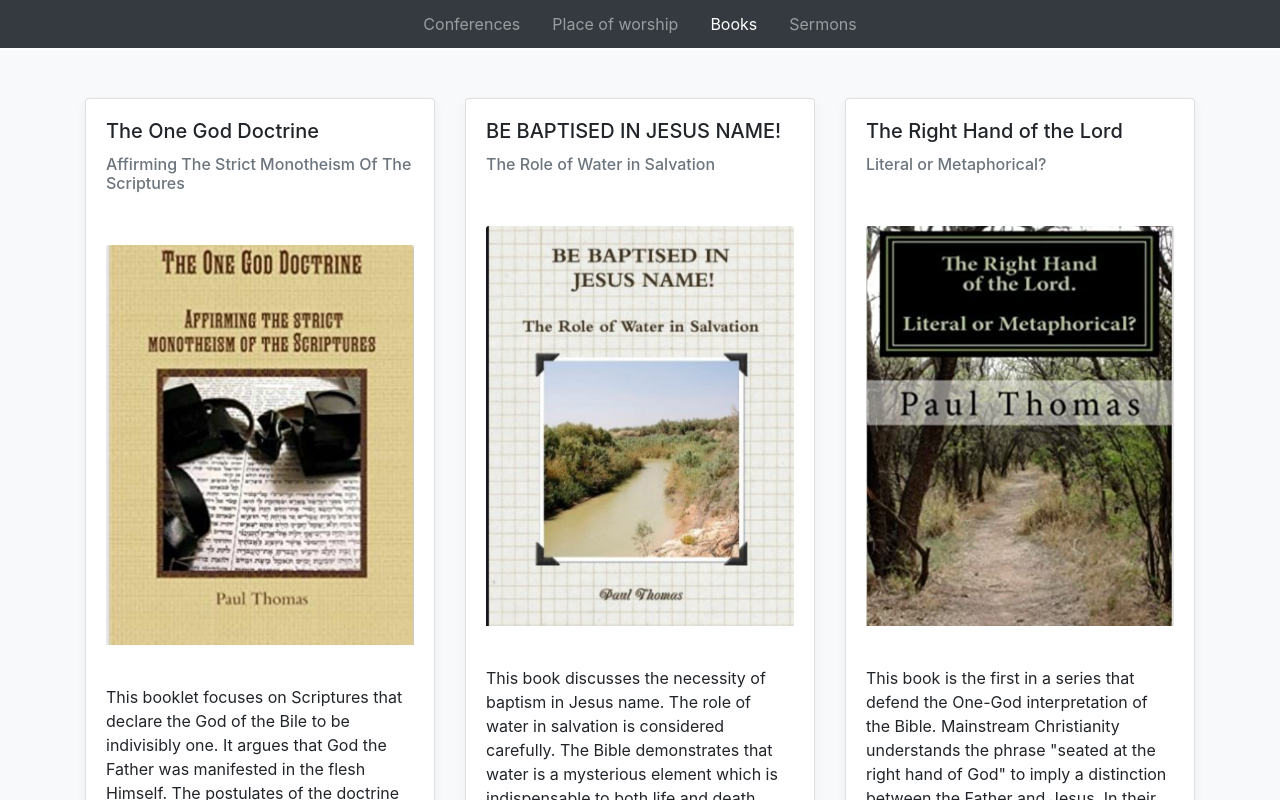
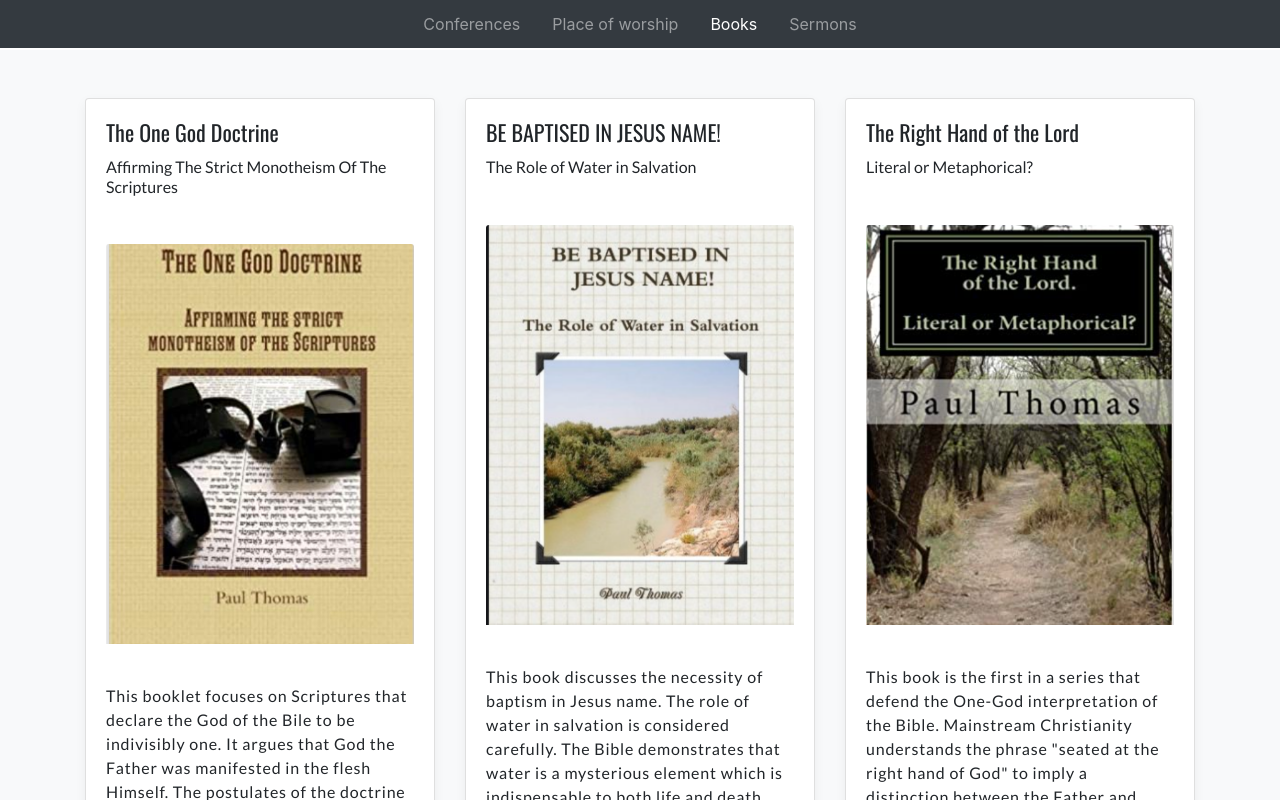
Before and after one commit to Haimanot1989/church, a React (Create React App) app: page /books in a window 1280 px wide. Shown: the top 800 px of the page. Built offline with nearby package versions, Linux system fonts and the light colour scheme.

Commit message:
change font style

```diff
--- a/public/index.html
+++ b/public/index.html
@@ -11,6 +11,14 @@
     />
     <link rel="apple-touch-icon" href="logo192.png" />
     <link rel="manifest" href="%PUBLIC_URL%/manifest.json" />
+    <link
+      href="https://fonts.googleapis.com/css?family=Oswald"
+      rel="stylesheet"
+    />
+    <link
+      href="https://fonts.googleapis.com/css?family=Lato"
+      rel="stylesheet"
+    />
     <title>Apostolic Church International Fellowship</title>
   </head>
   <body>
--- a/src/App.css
+++ b/src/App.css
@@ -134,3 +134,18 @@ footer p {
   top: 50px;
   position: relative;
 }
+
+.card-title {
+  font-family: "Oswald";
+  font-size: 22px;
+}
+
+.card-sub-title {
+  font-family: "Lato";
+  font-size: 16px;
+}
+
+.card-text {
+  font-family: "Lato";
+  letter-spacing: 0.05em;
+}
--- a/src/components/BookCard.js
+++ b/src/components/BookCard.js
@@ -6,7 +6,7 @@ const BookCard = ({ title, subTitle, summary, pdfLink, image, pages }) => {
       <div className="card mb-4 box-shadow">
         <div className="card-body">
           <h5 className="card-title">{title}</h5>
-          <h6 className="card-title text-muted">{subTitle}</h6>
+          <h6 className="card-sub-title">{subTitle}</h6>
         </div>
         <div className="card-body">
           <img
--- a/src/components/Cards.js
+++ b/src/components/Cards.js
@@ -39,7 +39,7 @@ const Card = ({
     return <div className="card" style={{ border: "none" }}></div>;
   }
   return (
-    <div className="card overlay-container">
+    <div className="card overlay-container card-font-style">
       {isCancelled && <Overlay />}
       <img
         className="card-img-top img-height-equalizer "
--- a/src/components/data/sermons.json
+++ b/src/components/data/sermons.json
@@ -1,7 +1,7 @@
 {
   "sermons": [
     {
-      "title": "Genesis 1:26 And The Creation",
+      "title": "The Fruit Of Baptism",
       "summary": "This statement of Jesus was for the Greeks who wanted to see him. \"And there were certain Greeks among them that came up to worship at the feast. The same came therefore to Philip, which was of Bethsaida of Galilee, and desired him, saying, Sir, we would see Jesus\" (John 12:20, 21). Europeans generally have travelled the world – some out of curiosity and others to conquer and own. Europeans love to be tourists, see places and bring back photos of distant lands and people. But the first Europeans who came to see Jesus were given a strange, ominous message – fall into the ground die.",
       "pdfLink": "/sermons/THE_FRUIT_OF_BAPTISM.pdf",
       "image": "/sermons/THE_FRUIT_OF_BAPTISM.png",
```
